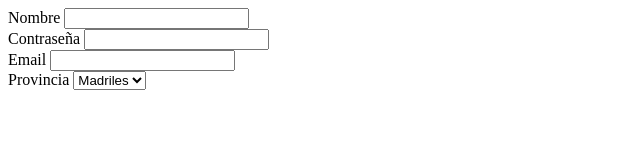
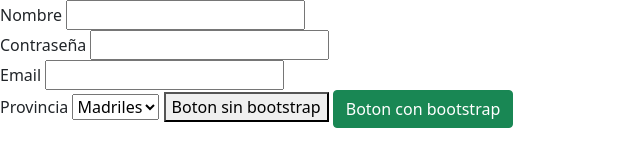
Before and after one commit to alfercar/TutorialGitHubDesktop, a plain HTML site: page Css/Eje9_formulario.html in a window 1280 px wide. Shown: the whole page, without its empty margins (0-640 px from the left). Drawn offline with nearby package versions, Linux system fonts and the light colour scheme.

Commit message:
Update Eje9_formulario.html

```diff
--- a/Css/Eje9_formulario.html
+++ b/Css/Eje9_formulario.html
@@ -2,6 +2,7 @@
 <html>
     <head>
         <title>Formulario</title>
+        <link href="https://cdn.jsdelivr.net/npm/bootstrap@5.1.3/dist/css/bootstrap.min.css" rel="stylesheet" integrity="sha384-1BmE4kWBq78iYhFldvKuhfTAU6auU8tT94WrHftjDbrCEXSU1oBoqyl2QvZ6jIW3" crossorigin="anonymous">
 
     </head>
 
@@ -29,6 +30,10 @@
             <option value="Cadiz"> Cadiz  </option>
         </select>
 
+        <button >Boton sin bootstrap</button>
+
+        <button class="btn btn-success">Boton con bootstrap</button>
+
 
 
     </body>
```
